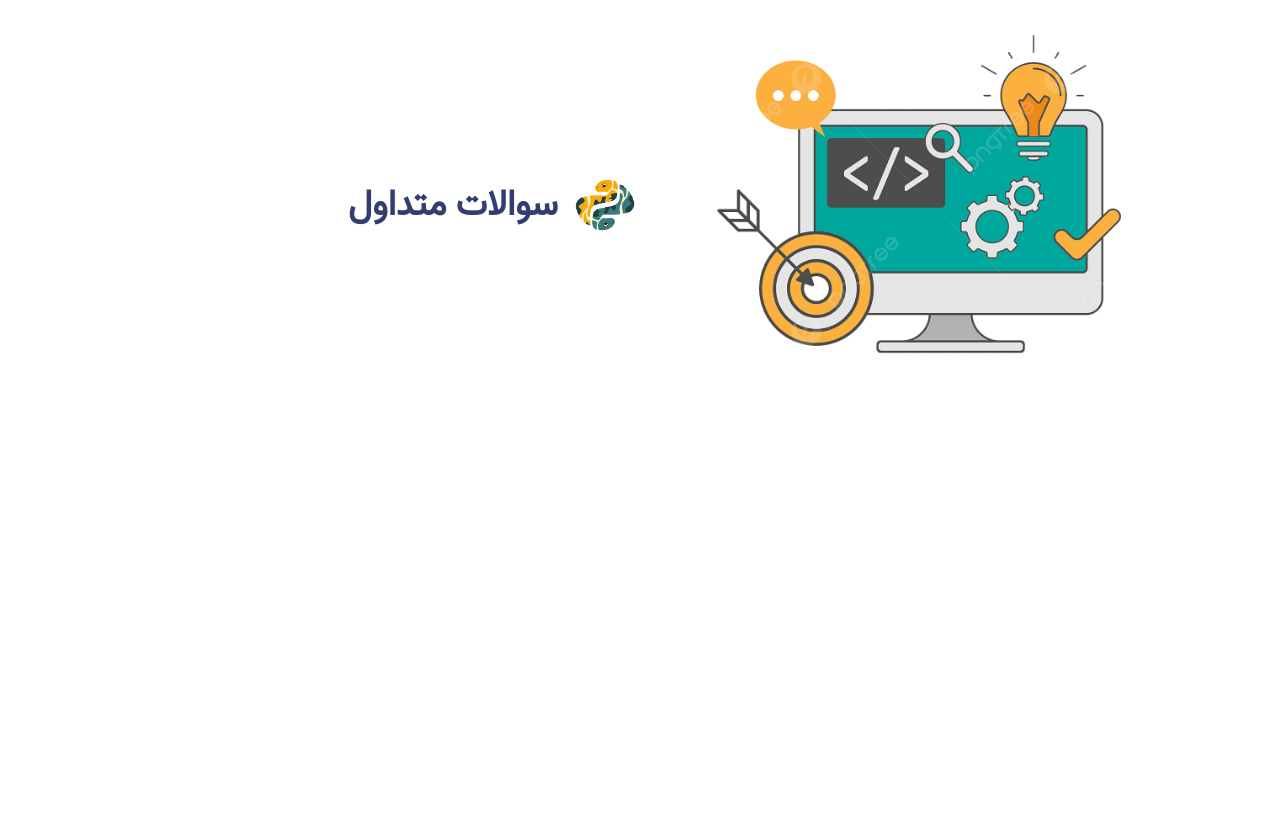
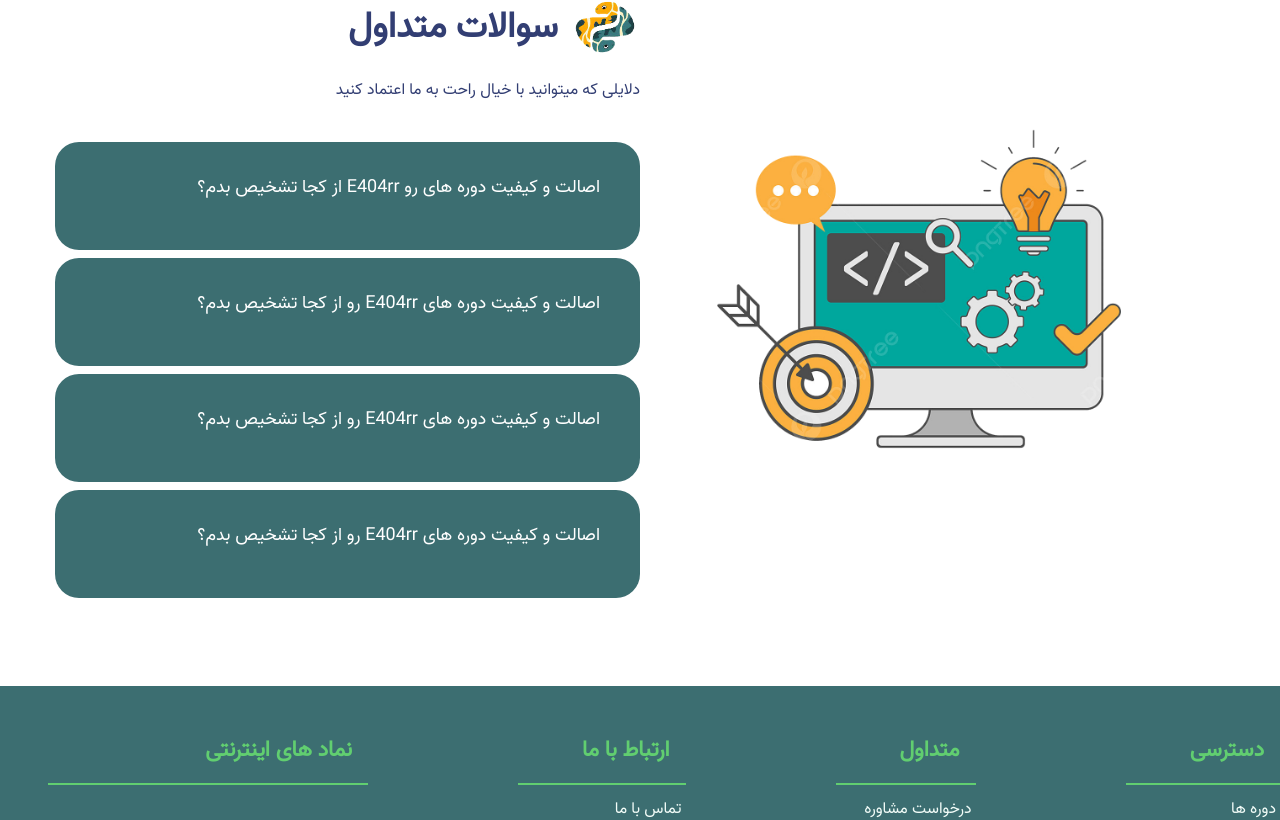
Before and after one commit to academy-react/E404rr, a React (Vite) app: page /about-us in a window 1280 px wide. Shown: the part 727-1547 px from the top of the page. Before the commit the page ends 1184 px from the top, so only its background shows below. Built offline with nearby package versions, Linux system fonts and the light colour scheme.

Commit message:
about us page fully created

```diff
--- a/src/screens/AboutUs/AboutUs.jsx
+++ b/src/screens/AboutUs/AboutUs.jsx
@@ -2,26 +2,31 @@ import React from "react";
 import python from "../../assets/img/python.png";
 import about1 from "../../assets/img/about1.png";
 import about2 from "../../assets/img/about2.png";
+import Collapse from "./Collapse";
+import Footer from "../../components/common/footer/Footer";
 
 const AboutUs = () => {
   return (
-    <div className="container max-w-[1250px] mx-auto px-10">
+    <>
+      <div className="container max-w-[1250px] mx-auto px-10 mb-20">
         <div className="flex items-center justify-between">
           <div className="w-1/2">
             <div className="flex items-center">
               <div className="w-[70px] h-[70px] ">
                 <img className="w-full h-full" src={python} alt="" />
               </div>
-            <p className="text-4xl text-[#323e73] font-[900] mx-3">درباره ما</p>
+              <p className="text-4xl text-[#323e73] font-[900] mx-3">
+                درباره ما
+              </p>
             </div>
             <p className="text-[#323e73] mt-3 text-lg">
               <span>!E404rr</span> ، جایی برای پیشرفت ، رشد و یادگیری شما
             </p>
             <p className="text-[#323e73] w-[75%] mt-2 ">
               لورم ایپسوم متن ساختگی با تولید سادگی نامفهوم از صنعت چاپ و با
-            استفاده از طراحان گرافیک است. چاپگرها و متون بلکه روزنامه و مجله در
-            ستون و سطرآنچنان که لازم است و برای شرایط فعلی تکنولوژی مورد نیاز و
-            کاربردهای متنوع با هدف بهبود ابزارهای کاربردی می باشد.
+              استفاده از طراحان گرافیک است. چاپگرها و متون بلکه روزنامه و مجله
+              در ستون و سطرآنچنان که لازم است و برای شرایط فعلی تکنولوژی مورد
+              نیاز و کاربردهای متنوع با هدف بهبود ابزارهای کاربردی می باشد.
             </p>
           </div>
           <div className="w-1/2 rounded-lg">
@@ -46,13 +51,14 @@ const AboutUs = () => {
             <p className="text-lg">18</p>
           </div>
         </div>
-      <div className="flex items-center justify-between mt-10">
+        <div className="flex items-center justify-between mt-20">
           <div className="w-1/2 px-10">
             <div>
               <img className="w-full" src={about2} alt="" />
             </div>
           </div>
-        <div className="flex items-center w-1/2  ">
+          <div className=" w-1/2  ">
+            <div className="flex items-center mb-4">
               <div className="w-[70px] h-[70px] ">
                 <img className="w-full h-full" src={python} alt="" />
               </div>
@@ -60,8 +66,15 @@ const AboutUs = () => {
                 سوالات متداول
               </p>
             </div>
+            <p className="text-[#323e73] text-md  mb-10">
+              دلایلی که میتوانید با خیال راحت به ما اعتماد کنید
+            </p>
+            <Collapse />
           </div>
         </div>
+      </div>
+      <Footer />
+    </>
   );
 };
 
--- /dev/null
+++ b/src/screens/AboutUs/Collapse.jsx
@@ -0,0 +1,61 @@
+import React, { useRef, useEffect, useState } from "react";
+
+const Collapse = () => {
+  const data = [
+    {
+      title: "اصالت و کیفیت دوره های رو E404rr از کجا تشخیص بدم؟",
+      desc: "لورم ایپسوم متن ساختگی با تولید سادگی نامفهوم از صنعت چاپ .",
+    },
+    {
+      title: "اصالت و کیفیت دوره های E404rr رو از کجا تشخیص بدم؟",
+      desc: "لورم ایپسوم متن ساختگی با تولید سادگی نامفهوم از صنعت چاپ .",
+    },
+    {
+      title: "اصالت و کیفیت دوره های E404rr رو از کجا تشخیص بدم؟",
+      desc: "لورم ایپسوم متن ساختگی با تولید سادگی نامفهوم از صنعت چاپ .",
+    },
+    {
+      title: "اصالت و کیفیت دوره های E404rr رو از کجا تشخیص بدم؟",
+      desc: "لورم ایپسوم متن ساختگی با تولید سادگی نامفهوم از صنعت چاپ .",
+    },
+  ];
+
+  return (
+    data &&
+    data.map((item, idx) => {
+      return <Unit item={item} key={idx} />;
+    })
+  );
+};
+
+const Unit = (props) => {
+  const { item } = props;
+  const [open, setOpen] = useState(false);
+  const contentRef = useRef(null);
+
+  useEffect(() => {
+    contentRef.current.style.height = open
+      ? `${contentRef.current.scrollHeight}px`
+      : "0px";
+  }, [open]);
+
+  const onClickHandler = () => {
+    setOpen(!open);
+  };
+  // semantic !!!
+  return (
+    <section className="wrapper bg-[#3c6e71] text-white px-10 py-8 rounded-3xl my-2 text-lg cursor-pointer ">
+      <h4 className="m-0 " onClick={onClickHandler}>
+        {item.title}
+      </h4>
+      <article
+        className="mt-4 text-sm h-0 overflow-hidden transition-[0.5s]  ease-in"
+        ref={contentRef}
+      >
+        {item.desc}
+      </article>
+    </section>
+  );
+};
+
+export default Collapse;
--- a/src/screens/ConsultaitionReq/ConsultaitionReq.jsx
+++ b/src/screens/ConsultaitionReq/ConsultaitionReq.jsx
@@ -1,10 +1,12 @@
 import React from "react";
 import ConsultationForm from "./ConsultationForm";
+import Footer from "../../components/common/footer/Footer";
 import img from "../../assets/img/consultational.jpg";
 
 const ConsultaitionReq = () => {
   return (
-    <div className="container max-w-[1250px] mx-auto flex xl:justify-between justify-center items-center">
+    <>
+      <div className="container max-w-[1250px] mx-auto flex xl:justify-between justify-center mb-20 items-center">
         <div className="xl:w-1/2 w-full text-[#323e73]">
           <p className="text-center text-4xl font-extrabold mt-8">
             در کنار شما هستیم
@@ -19,6 +21,8 @@ const ConsultaitionReq = () => {
           <img src={img} alt="" />
         </div>
       </div>
+      <Footer />
+    </>
   );
 };
 
--- a/src/screens/ConsultaitionReq/ConsultationForm.jsx
+++ b/src/screens/ConsultaitionReq/ConsultationForm.jsx
@@ -16,14 +16,14 @@ const ConsultationForm = () => {
         />
       </div>
       <div className="w-1/2 mt-8 mx-auto">
-        <label htmlFor="name" className="px-6 text-lg font-bold">
+        <label htmlFor="phoneNumber" className="px-6 text-lg font-bold">
           شماره موبایل
         </label>
         <input
           className="focus:outline-none w-full mx-auto px-6 py-2 my-5 shadow-md focus:placeholder:opacity-0 bg-[#fbfbfb] shadow-gray-200 rounded-lg placeholder-[#323E73] placeholder:text-[13px]"
           type="text"
           name=""
-          id="name"
+          id="phoneNumber"
           placeholder="0912XXXXXXX"
         />
       </div>
--- a/src/screens/ContactUs/ContactUs.jsx
+++ b/src/screens/ContactUs/ContactUs.jsx
@@ -1,13 +1,17 @@
 import React from "react";
 import ContactUsForm from "./ContactUsForm";
 import ContactInfo from "./ContactInfo";
+import Footer from "../../components/common/footer/Footer";
 
 const ContactUs = () => {
   return (
-    <div className="container max-w-[1250px] mx-auto flex flex-col-reverse xl:flex-row justify-between items-center text-[#323E73]">
-      <ContactUsForm />
-      <ContactInfo />
-    </div>
+    <>
+      <div className="container max-w-[1250px] mx-auto flex flex-col-reverse xl:flex-row justify-between items-center mb-20 text-[#323E73]">
+        <ContactUsForm />
+        <ContactInfo />
+      </div>
+      <Footer />
+    </>
   );
 };
 
--- a/src/screens/Courses/Courses.jsx
+++ b/src/screens/Courses/Courses.jsx
@@ -2,6 +2,7 @@ import React from "react";
 import CourseNav from "./CourseNav";
 import CourseFilter from "./CourseFilter";
 import CourseCountainer from "./CourseCountainer";
+import Footer from "../../components/common/footer/Footer";
 
 const Courses = () => {
   return (
@@ -11,6 +12,7 @@ const Courses = () => {
         <CourseFilter />
         <CourseCountainer />
       </div>
+      <Footer />
     </>
   );
 };
--- a/src/screens/Maghalat/Maghalat.jsx
+++ b/src/screens/Maghalat/Maghalat.jsx
@@ -2,7 +2,7 @@ import { useState } from "react";
 
 import Pagination from "../../components/Maghalat/Pagination";
 import TextInput from "../../components/common/TextInput";
-
+import Footer from "../../components/common/footer/Footer";
 import maghaleImg from "../../assets/img/maghaleImg.png";
 import searchImg from "../../assets/img/search.svg";
 import ArticlesCard from "../../components/ArticlesCard/ArticlesCard";
@@ -44,6 +44,7 @@ const Maghalat = () => {
   const currentPosts = items.slice(indexOfFirstPost, indexOfLastPost);
 
   return (
+    <>
       <div className="container font-vazir mx-auto px-10 text-center">
         <div className="flex flex-col max-w-[1250px] mx-auto lg:flex-row gap-5 justify-between items-center my-6 px-8 py-2 rounded-lg bg-lighter-green/10">
           <div className="relative w-full md:w-[450px]">
@@ -73,6 +74,8 @@ const Maghalat = () => {
           nextPage={nextPage}
         />
       </div>
+      <Footer />
+    </>
   );
 };
 
--- a/src/screens/TeachersPage/TeachersPage.jsx
+++ b/src/screens/TeachersPage/TeachersPage.jsx
@@ -1,9 +1,11 @@
 import React from "react";
 import TeachersTitle from "./TeachersTitle";
 import TeachersContainer from "./TeachersContainer";
+import Footer from "../../components/common/footer/Footer";
 
 const TeachersPage = () => {
   return (
+    <>
       <div>
         <TeachersTitle />
         <TeachersContainer />
@@ -18,6 +20,8 @@ const TeachersPage = () => {
         <TeachersContainer />
         <TeachersContainer />
       </div>
+      <Footer />
+    </>
   );
 };
 
```
Lines whose indentation alone changed are shown as unchanged.
